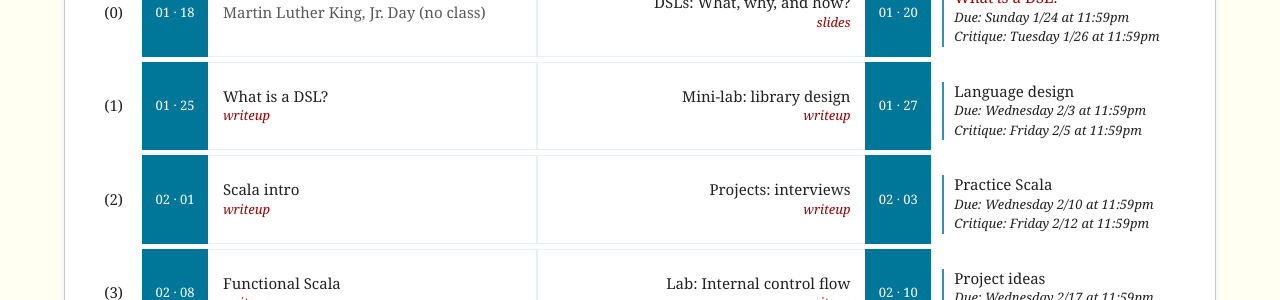
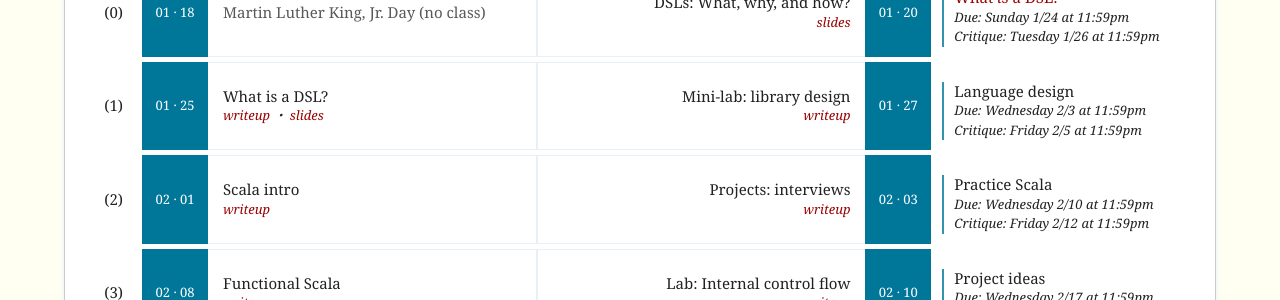
Before and after one commit to hmc-cs111-spring2016/hmc-cs111-spring2016.github.io, a Jekyll site: the page built from index.html, in a window 1280 px wide. Shown: the part 293-593 px from the top of the page. Built offline with Jekyll 4.4.1, drawn with Linux system fonts in a browser that asks for light colours.

Commit message:
Adding today's materials.

```diff
--- a/_includes/schedule.html
+++ b/_includes/schedule.html
@@ -42,6 +42,9 @@
                 <ul class="">
                     <li>
                         <a href="https://github.com/hmc-cs111-spring2016/hmc-cs111-spring2016.github.io/wiki/What-is-a-DSL%3F">writeup</a>
+                    </li>
+                    <li>
+                        <a href="/slides/DSLs_What_Is_a_DSL.pdf">slides</a>
                     </li>
                 </ul>
             </td>
```
Also changed, not shown: 1 other file.
